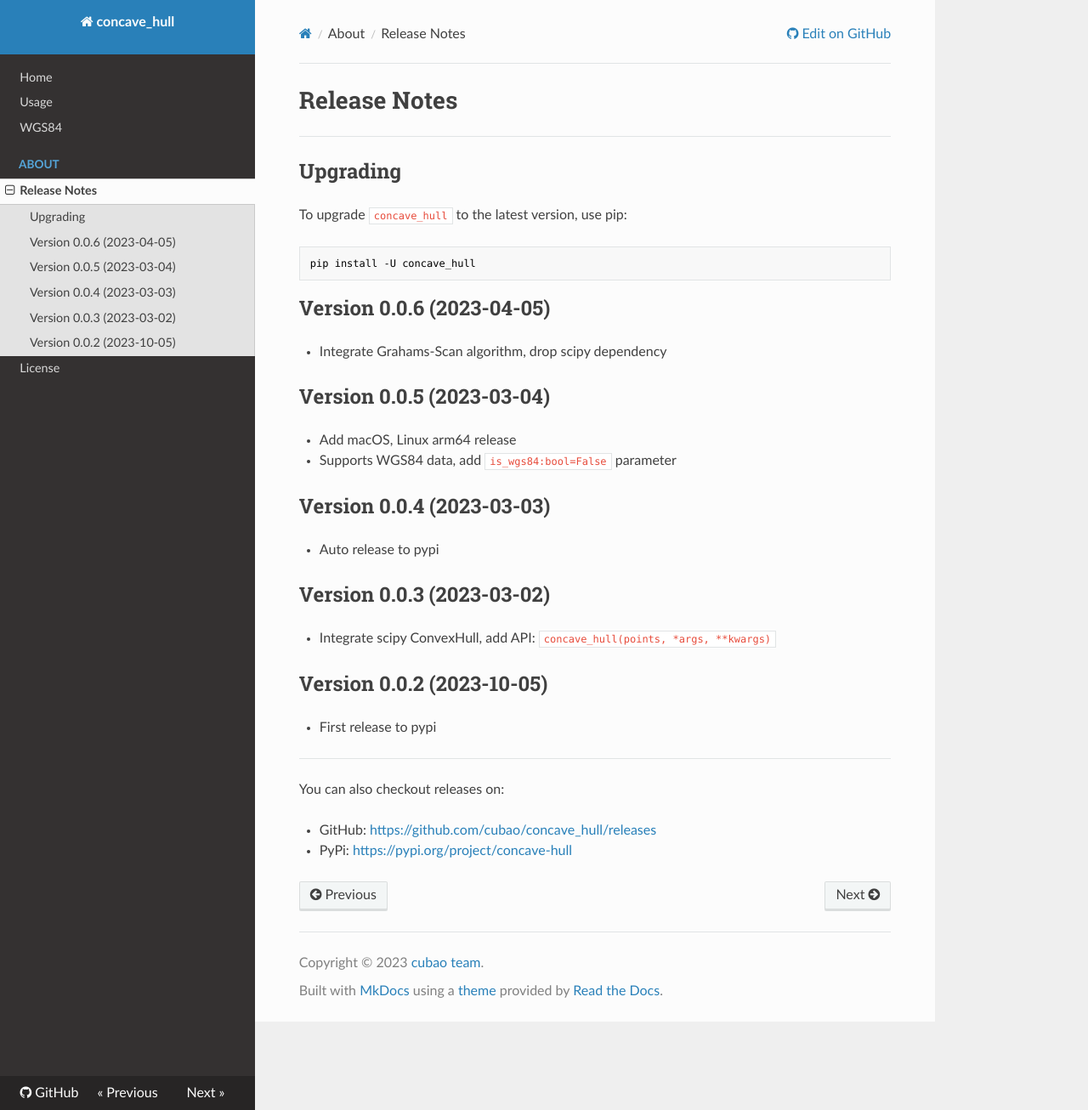
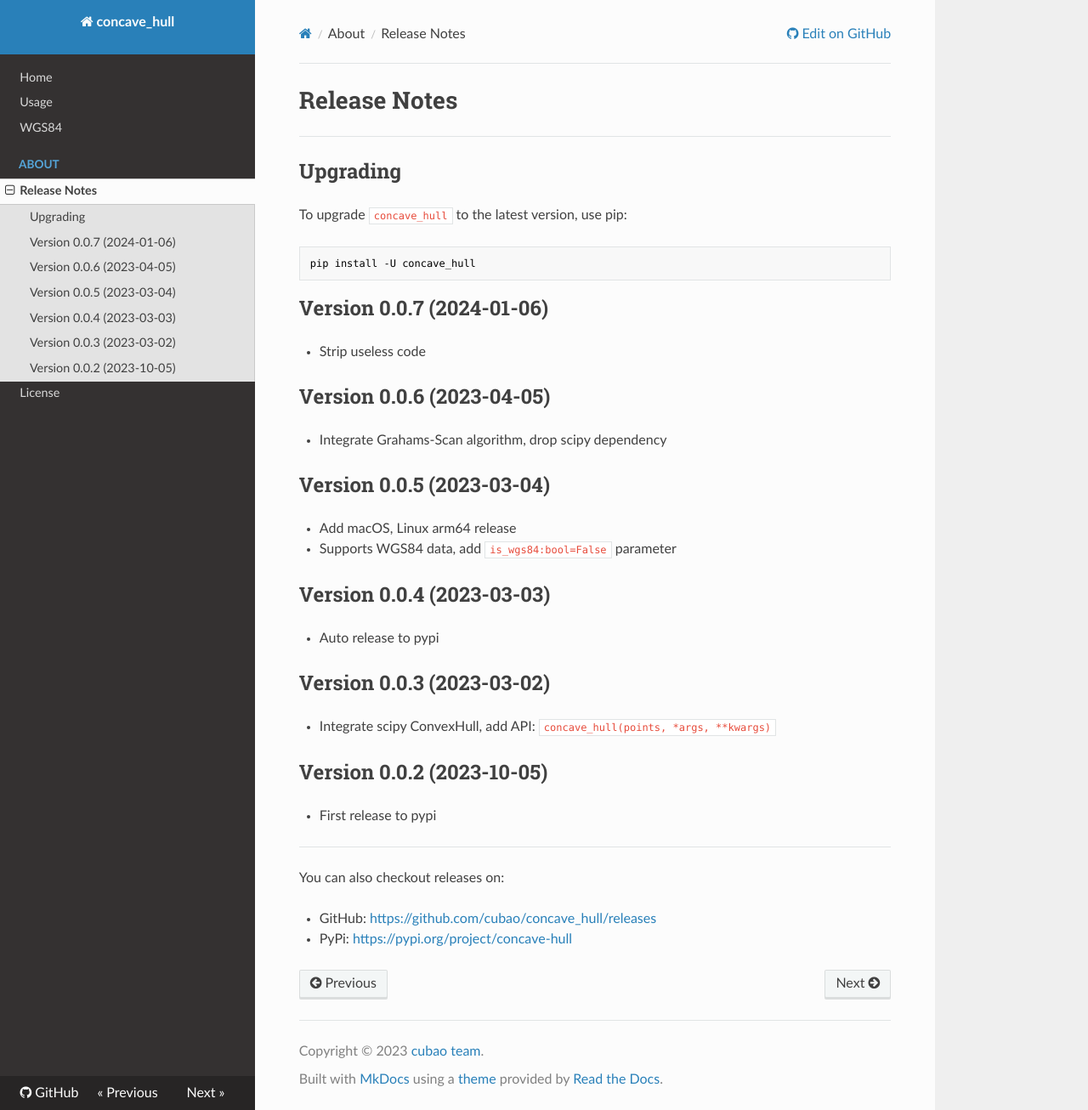
Before and after one commit to cubao/concave_hull, an MkDocs documentation site: the page built from docs/about/release-notes.md, in a window 1280 px wide and 1306 px high. Shown: the whole window at 85% size. Built offline with MkDocs 1.6.1, drawn with Linux system fonts in a browser that asks for light colours; nearby versions of some CDN libraries.

Commit message:
misc update

````diff
--- a/docs/about/release-notes.md
+++ b/docs/about/release-notes.md
@@ -9,6 +9,10 @@ To upgrade `concave_hull` to the latest version, use pip:
 ```bash
 pip install -U concave_hull
 ```
+
+## Version 0.0.7 (2024-01-06)
+
+*   Strip useless code
 
 ## Version 0.0.6 (2023-04-05)
 
````
Also changed, not shown: 1 other file.
